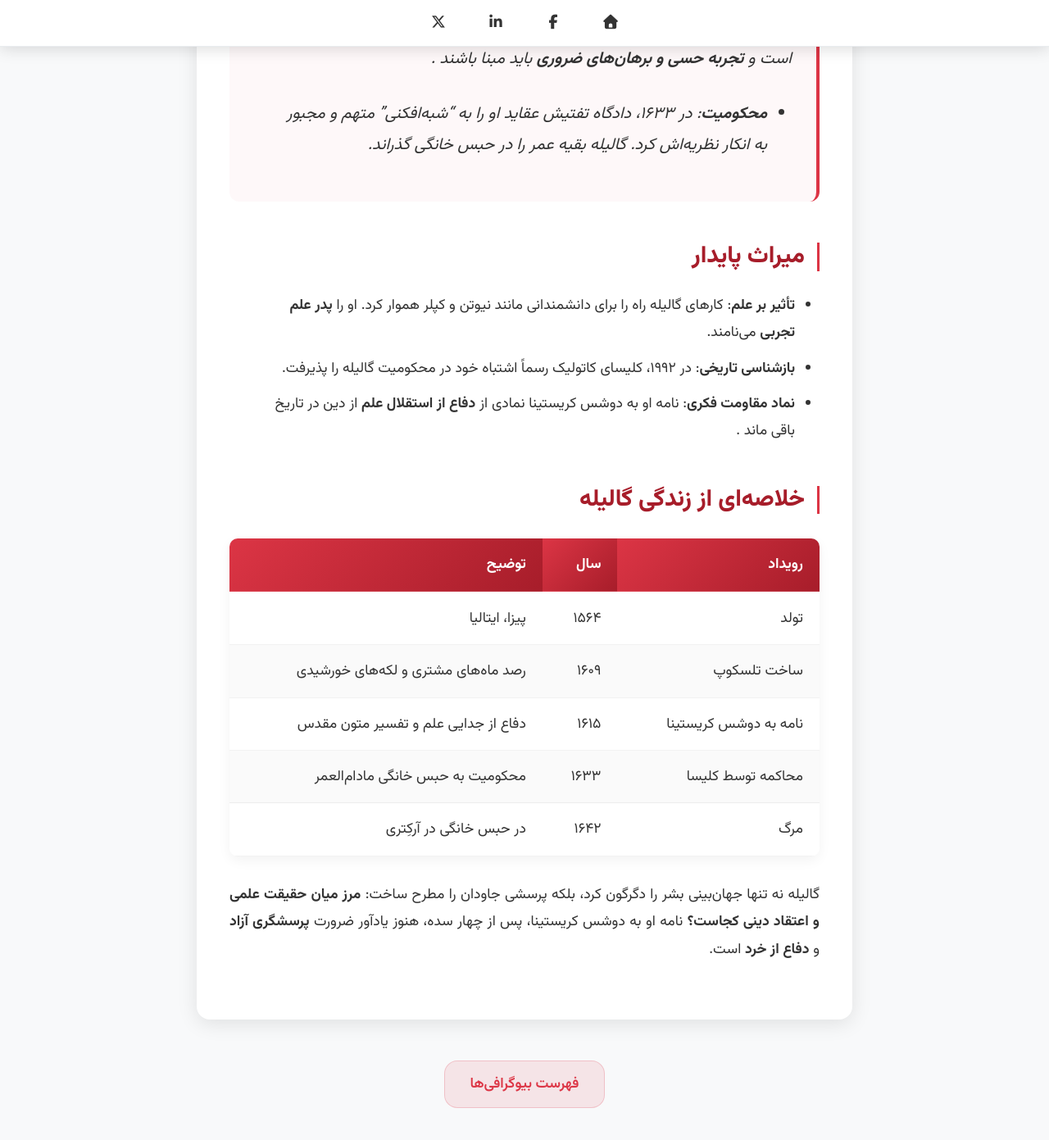
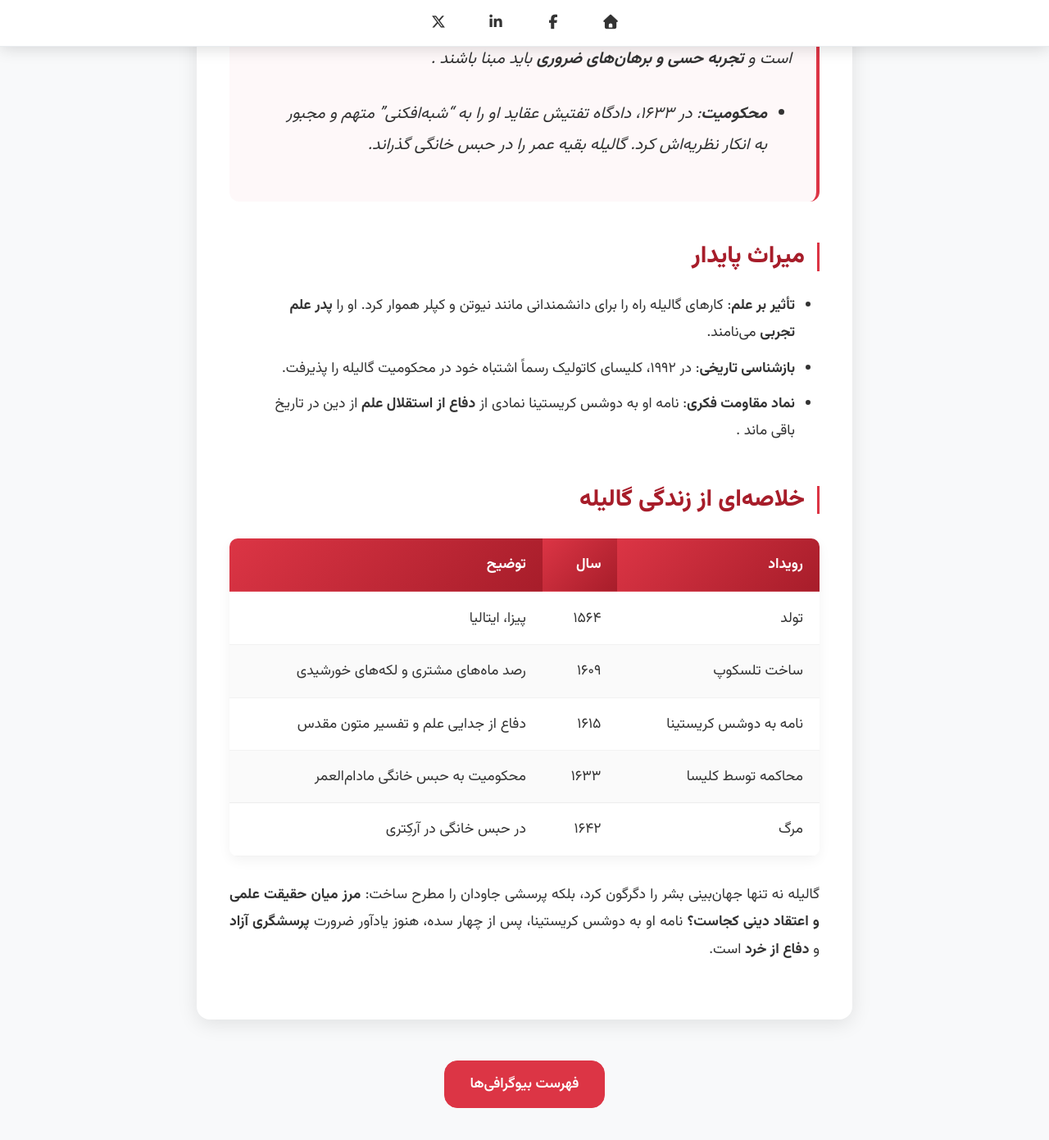
Before and after one commit to darkblog/darkblog.github.io, a Jekyll site: the page built from _posts/2025-7-5-68.md, in a window 1280 px wide and 1400 px high, scrolled down 1154 px. Shown: the top 1391 px of the window at 82% size. Built offline with Jekyll 4.4.1, drawn with Linux system fonts in a browser that asks for light colours; nearby versions of some CDN libraries.

Commit message:
Update post.html

```diff
--- a/_layouts/post.html
+++ b/_layouts/post.html
@@ -383,19 +383,21 @@
             display: inline-flex;
             align-items: center;
             justify-content: center;
-            color: var(--primary-color);
+            color: #ffffff;
             font-weight: 600;
             padding: 12px 30px;
             border-radius: 16px;
-            background-color: rgba(220, 53, 69, 0.1);
-            border: 1px solid rgba(220, 53, 69, 0.2);
+            background-color: #dc3545;
+            border: 1px solid #dc3545;
             max-width: 250px;
             font-size: 1.1rem;
             transition: all 0.3s ease;
         }
 
         .blog-button:hover {
-            background-color: rgba(220, 53, 69, 0.2);
+            background-color: #a71d2a;
+            border-color: #a71d2a;
+            color: #ffffff;
             transform: translateY(-3px);
             box-shadow: 0 5px 15px rgba(220, 53, 69, 0.15);
         }
```
